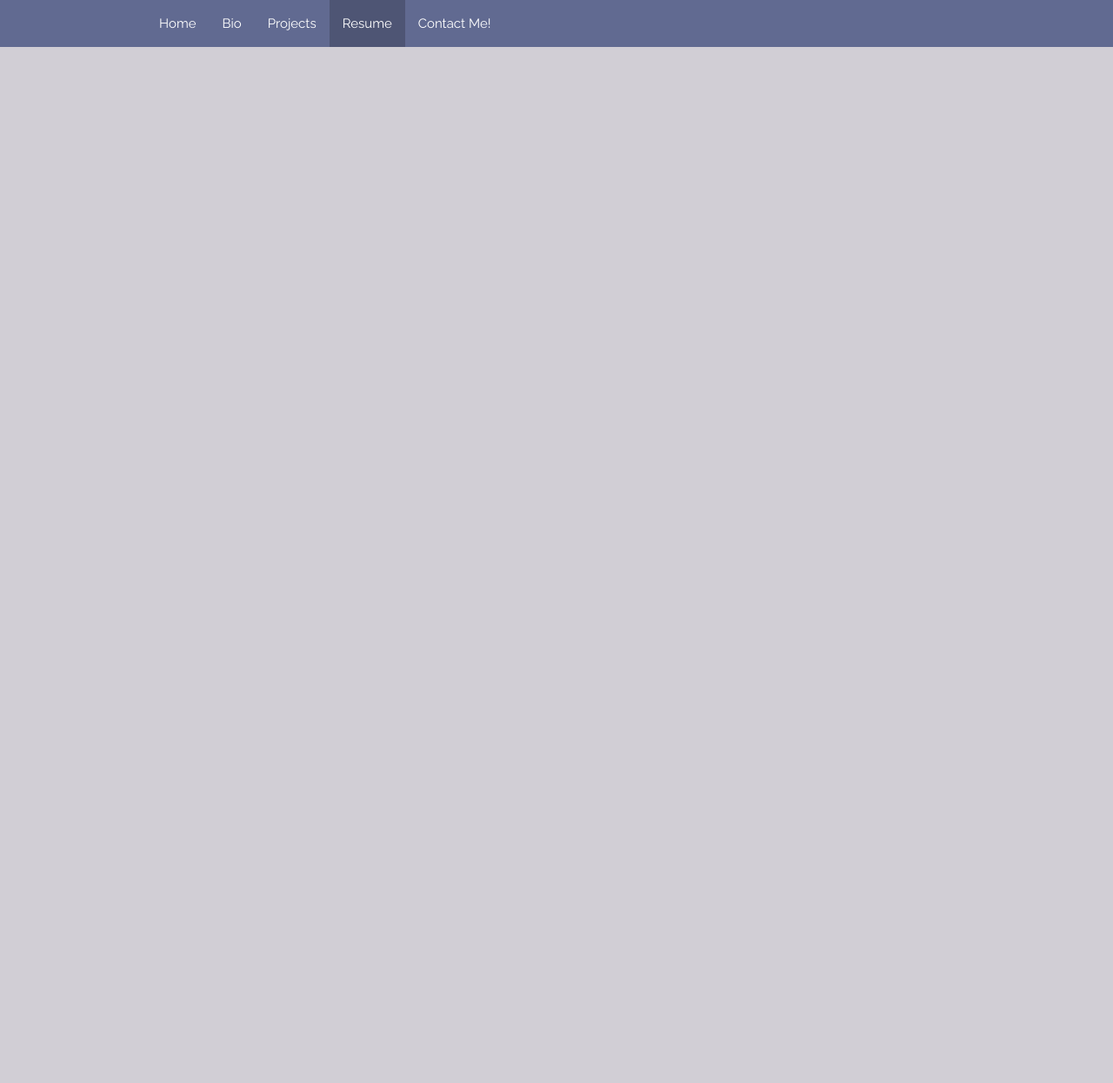
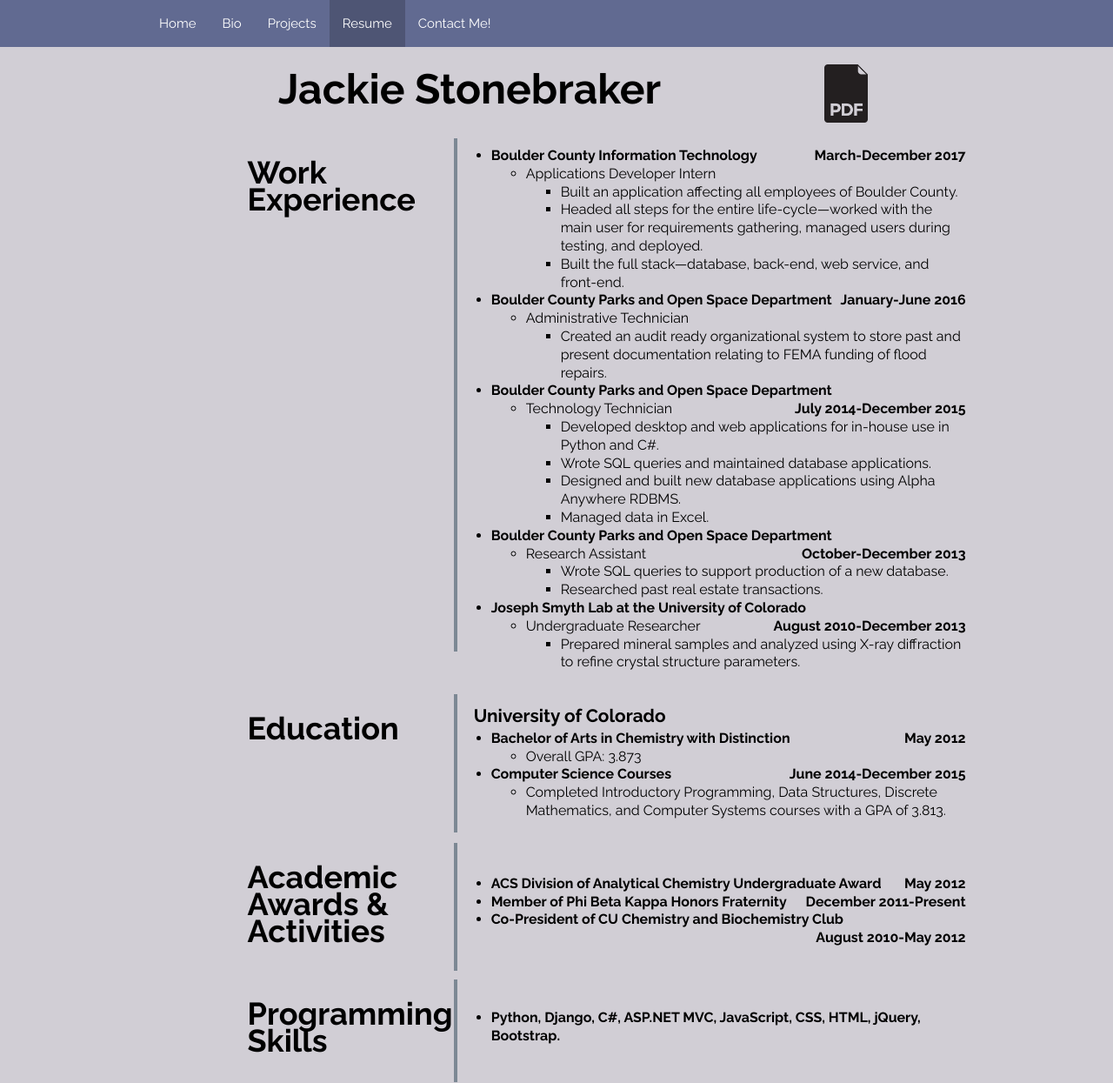
Before and after one commit to jackles-1/django-portfolio, a Django app: page /resume/ in a window 1280 px wide. Shown: the whole page at 87% size. Before the commit the page ends 54 px from the top, so only its background shows below. Run offline with Django 3.2, Linux system fonts and the light colour scheme; some libraries are stand-ins or nearby versions.

Commit message:
Update resume.

```diff
--- a/templates/resume.html
+++ b/templates/resume.html
@@ -7,57 +7,33 @@
 {% block body %}
     <header class="resume">
         <div>
-    		<!-- <h1>Jackie Stonebraker</h1>
-    		<a target="blank" href="https://drive.google.com/file/d/0ByKFHJoJnHjPbnlSclFJZFZLbnc/view?usp=sharing">
+    		<h1>Jackie Stonebraker</h1>
+    		<a target="blank" href="https://drive.google.com/file/d/1baFvCn01iC5Zmpd15xRUILn3yMOh5o6J/view?usp=sharing">
     			<img src="/static/img/pdfIcon.png" id="pdfIcon">
-    		</a> -->
+    		</a>
     	</div>
     </header>
     <main class="resume">
-    	<!--<div>
+    	<div>
     		<table>
-    			<tr>
-    				<td class="resumeCategory">
-    					<h2>Education</h2>
-    				</td>
-    				<td>
-    					<table>
-    						<h3>University of Colorado</h3>
-    							<tr>
-    								<ul id="eduUl">
-    									<li>Bachelor of Arts in Chemistry with Distinction<span>May 2012</span>
-    										<ul class="sublist">
-    											<li>Overall GPA: 3.873</li>
-    										</ul>
-    									</li>
-    									<li>Computer Science Courses<span>June 2014-December 2015</span>
-    										<ul class="sublist">
-    											<li>Completed Introductory Programming, Data Structures, Discrete Mathematics, and Computer Systems courses with a GPA of 3.813.</li>
-    										</ul>
-    									</li>
-    								</ul>
-    							</tr>
-    					</table>
-    				</td>
-    			</tr>
-    			<tr>
-    				<td class="resumeCategory">
-    					<h2>Academic Awards & Activities</h2>
-    				</td>
-    				<td>
-    					<ul>
-    						<li>ACS Division of Analytical Chemistry Undergraduate Award<span>May 2012</span></li>
-    						<li>Member of Phi Beta Kappa Honors Fraternity<span>December 2011-Present</span></li>
-    						<li>Co-President of CU Chemistry and Biochemistry Club<span>August 2010-May 2012</span></li>
-    					</ul>
-    				</td>
-    			</tr>
     			<tr>
     				<td class="resumeCategory">
     					<h2>Work Experience</h2>
     				</td>
     				<td>
     					<ul>
+                            <li>Boulder County Information Technology<span>March-December 2017</span>
+                                <ul class="sublist">
+                                    <li>Applications Developer Intern
+                                        <ul>
+                                            <li>Built an application affecting all employees of Boulder County.</li>
+                                            <li>Headed all steps for the entire life-cycle—worked with the main user for requirements gathering, managed users during testing, and deployed.</li>
+                                            <li>Built the full stack—database, back-end, web service, and front-end.</li>
+                                        </ul>
+                                    </li>
+                                </ul>
+
+                            </li>
     						<li>Boulder County Parks and Open Space Department<span>January-June 2016</span>
     							<ul class="sublist">
     								<li>Administrative Technician
@@ -101,20 +77,55 @@
     					</ul>
     				</td>
     			</tr>
+                <tr>
+    				<td class="resumeCategory">
+    					<h2>Education</h2>
+    				</td>
+    				<td>
+    					<table>
+    						<h3>University of Colorado</h3>
+    							<tr>
+    								<ul id="eduUl">
+    									<li>Bachelor of Arts in Chemistry with Distinction<span>May 2012</span>
+    										<ul class="sublist">
+    											<li>Overall GPA: 3.873</li>
+    										</ul>
+    									</li>
+    									<li>Computer Science Courses<span>June 2014-December 2015</span>
+    										<ul class="sublist">
+    											<li>Completed Introductory Programming, Data Structures, Discrete Mathematics, and Computer Systems courses with a GPA of 3.813.</li>
+    										</ul>
+    									</li>
+    								</ul>
+    							</tr>
+    					</table>
+    				</td>
+    			</tr>
+    			<tr>
+    				<td class="resumeCategory">
+    					<h2>Academic Awards & Activities</h2>
+    				</td>
+    				<td>
+    					<ul>
+    						<li>ACS Division of Analytical Chemistry Undergraduate Award<span>May 2012</span></li>
+    						<li>Member of Phi Beta Kappa Honors Fraternity<span>December 2011-Present</span></li>
+    						<li>Co-President of CU Chemistry and Biochemistry Club<span>August 2010-May 2012</span></li>
+    					</ul>
+    				</td>
+    			</tr>
     			<tr>
     				<td class="resumeCategory">
     					<h2>Programming Skills</h2>
     				</td>
     				<td>
     					<ul>
-    						<li>Proficient in: Python, C++, JavaScript, CSS, and HTML.</li>
-    						<li>Familiar with: SQL, C#, and C.</li>
+    						<li>Python, Django, C#, ASP.NET MVC, JavaScript, CSS, HTML, jQuery, Bootstrap.</li>
     					</ul>
     				</td>
     			</tr>
     		</table>
     	</div>
     </main>
-    <div>-->
+    <div>
 
 {% endblock %}
```
